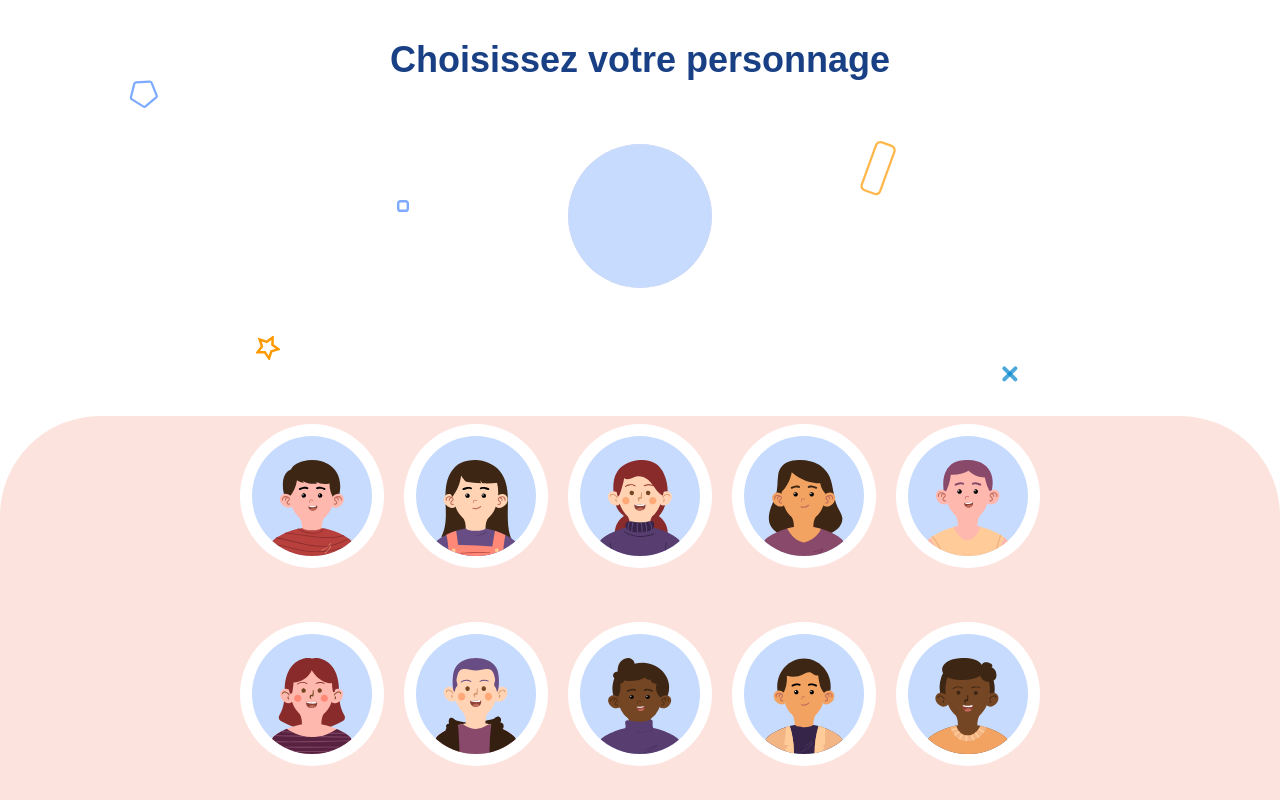
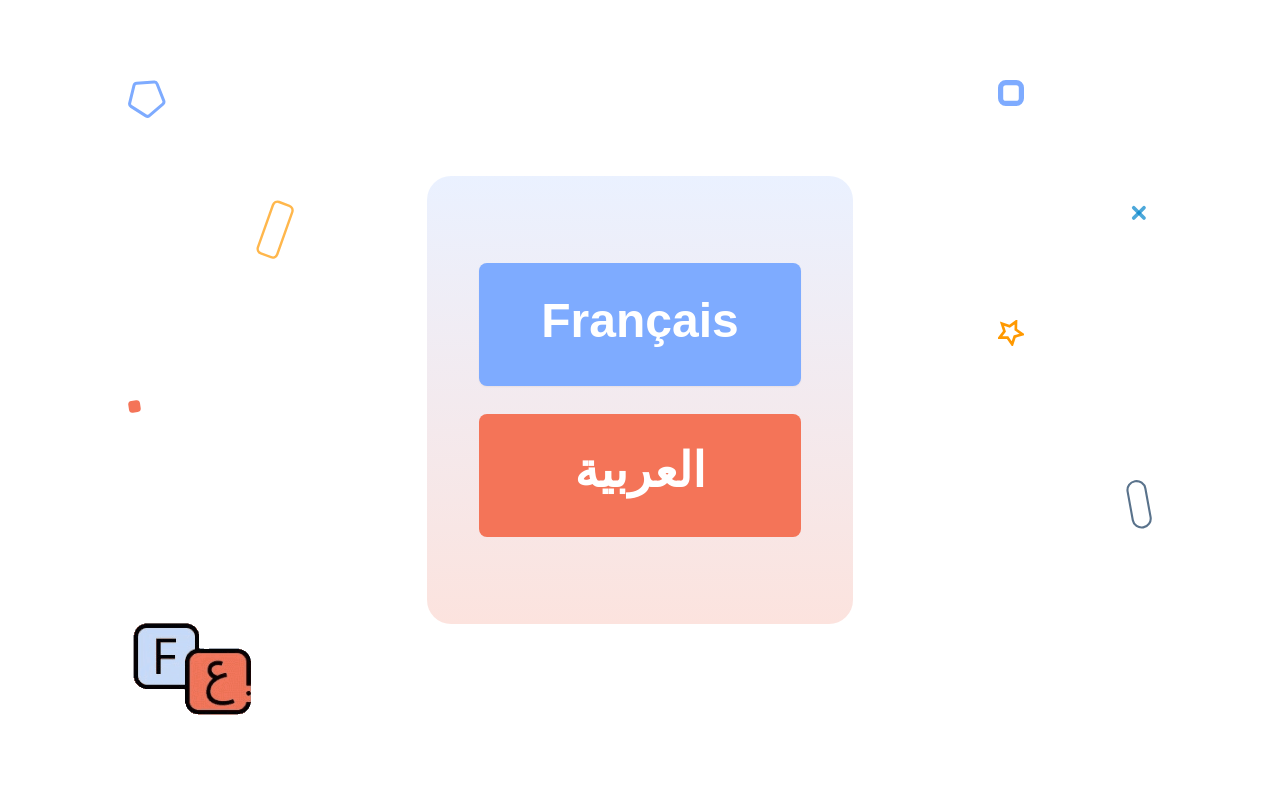
Before and after one commit to Abdelalim03/Projet2CP, a React (Create React App) app: page / in a window 1280 px wide. Built offline with nearby package versions, Linux system fonts and the light colour scheme; the HTML template or start-up script is replaced by a standard one; a web font is replaced by a local one.

Commit message:
match together

```diff
--- a/src/App.js
+++ b/src/App.js
@@ -12,7 +12,7 @@ function App() {
       <Router>
       <Routes>
         <Route path="/" >
-          <Route index element={<Avatar />} />
+          <Route index element={<Langue />} />
           <Route path="welcome"  >
             <Route path="arabe" element={<NoPage />} />
             <Route path="francais" element={<Landing />} />
```
